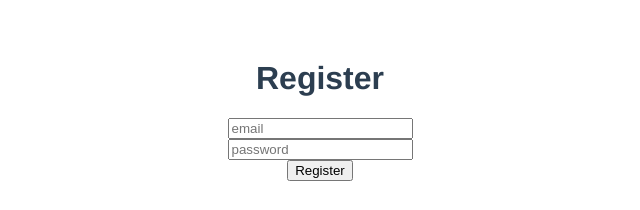
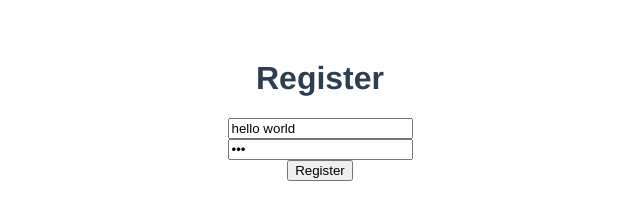
Before and after one commit to chrnzhng/tab-tracker, a Vue app in the folder client/: page /#/register in a window 1280 px wide. Shown: the top 210 px of the page, without its empty margins (320-960 px from the left). Built offline with nearby package versions, Linux system fonts and the light colour scheme.

Commit message:
learned about two way binding in vue using v-model and updating model sets

```diff
--- a/client/src/components/Register.vue
+++ b/client/src/components/Register.vue
@@ -5,11 +5,13 @@
     <input
     type="email"
     name="email"
+    v-model ="email"
     placeholder="email" />
     <br>
     <input
     type="password"
     name="password"
+    v-model="password"
     placeholder="password" />
     <br>
     <button>Register</button>
@@ -20,7 +22,19 @@
 export default {
   data () {
     return {
+      email: 'abc',
+      password: '123'
     }
+  },
+  watch: {
+    email (value) {
+      console.log('email has changed', value)
+    }
+  },
+  mounted () {
+    setTimeout(() => {
+      this.email = 'hello world'
+    }, 2000)
   }
 }
 </script>
```
